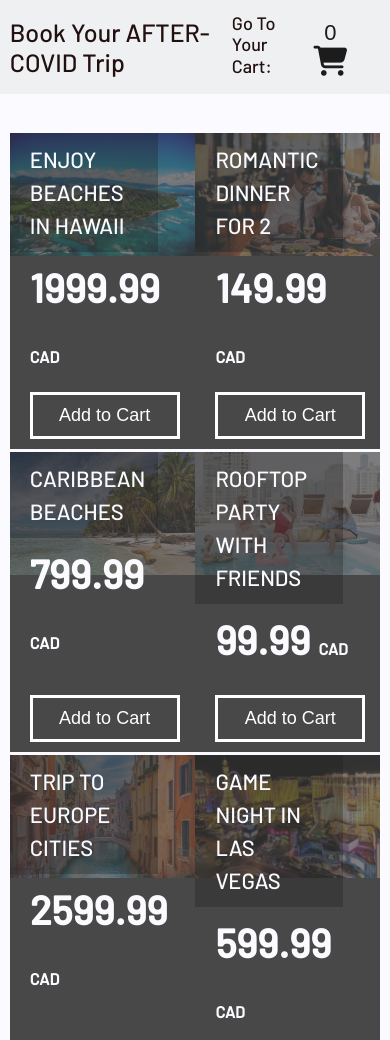
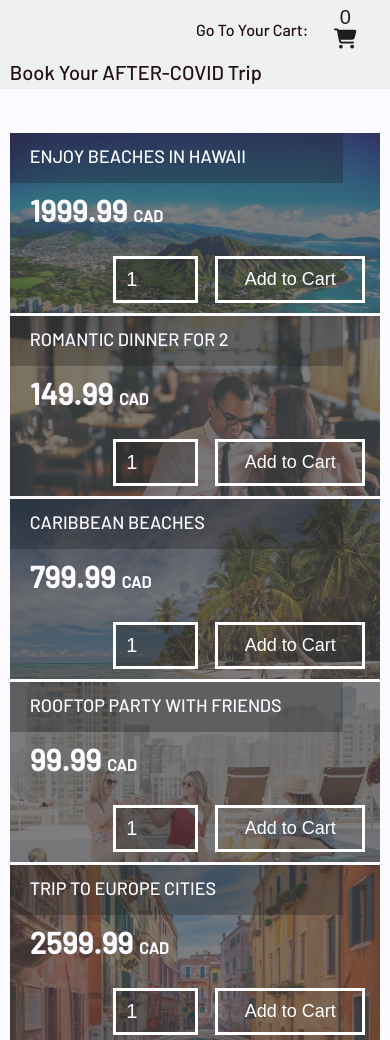
Before and after one commit to ingalin/onlineStoreForYourNextTrip, a plain HTML site: page index.html in a window 390 px wide. Shown: the top 1040 px of the page. Drawn offline with nearby package versions, Linux system fonts and the light colour scheme.

Commit message:
item list mobile added

```diff
--- a/index.html
+++ b/index.html
@@ -144,7 +144,7 @@
                 <div class="descriptionQuantPrice eight">
                     <img src="assets/woman-massage.jpg" alt="Massage">
                     <div>
-                        <p class="description">SPA EXPERIENCE IN BLUE MOUNTAIN</p>
+                        <p class="description">SPA IN BLUE MOUNTAIN</p>
                         <p class="price">249.99 <span>CAD</span></p>
                     </div>
                     <form class="quantity submitButton">
--- a/style.css
+++ b/style.css
@@ -447,3 +447,87 @@ button.removeButton {
     background-color: #1c1c1c;
     opacity: 0.75;
 }
+
+/* Media queries */
+
+@media (max-width: 950px) {
+    li {
+        min-height: 200px;
+    }
+
+    .description {
+        min-height: 90px;
+    }
+}
+
+@media (max-width: 765px) {
+
+    ul {
+        align-items: center;
+    }
+
+    li {
+        width: 100%;
+        min-height: 330px;
+    }
+
+    .description {
+        min-height: 50px;
+    }
+
+    h1 {
+        font-size: 2rem;
+    }
+}
+
+@media (max-width: 550px) {
+    .flexHeader{
+        flex-direction: column-reverse;
+    }
+
+    h1 {
+        width: 100%;
+        margin: 5px 0;
+    }
+
+    .cart i {
+        font-size: 2rem;
+    }
+
+    .countItems {
+        font-size: 2rem;
+    }
+
+    .cartText {
+        font-size: 1.6rem;
+    }
+
+    .cart {
+        padding: 3px;
+        margin: 0;
+    }
+
+    li {
+        min-height: 200px;
+    }
+}
+
+@media (max-width: 400px) {
+    .description {
+        font-size: 1.8rem;
+        width: 90%;
+        padding-bottom: 2px;
+    }
+
+    .price {
+        font-size: 3rem;
+    }
+
+    li {
+        min-height: 180px;
+    }
+
+    li button {
+        margin-left: 2px;
+    }
+}
```
